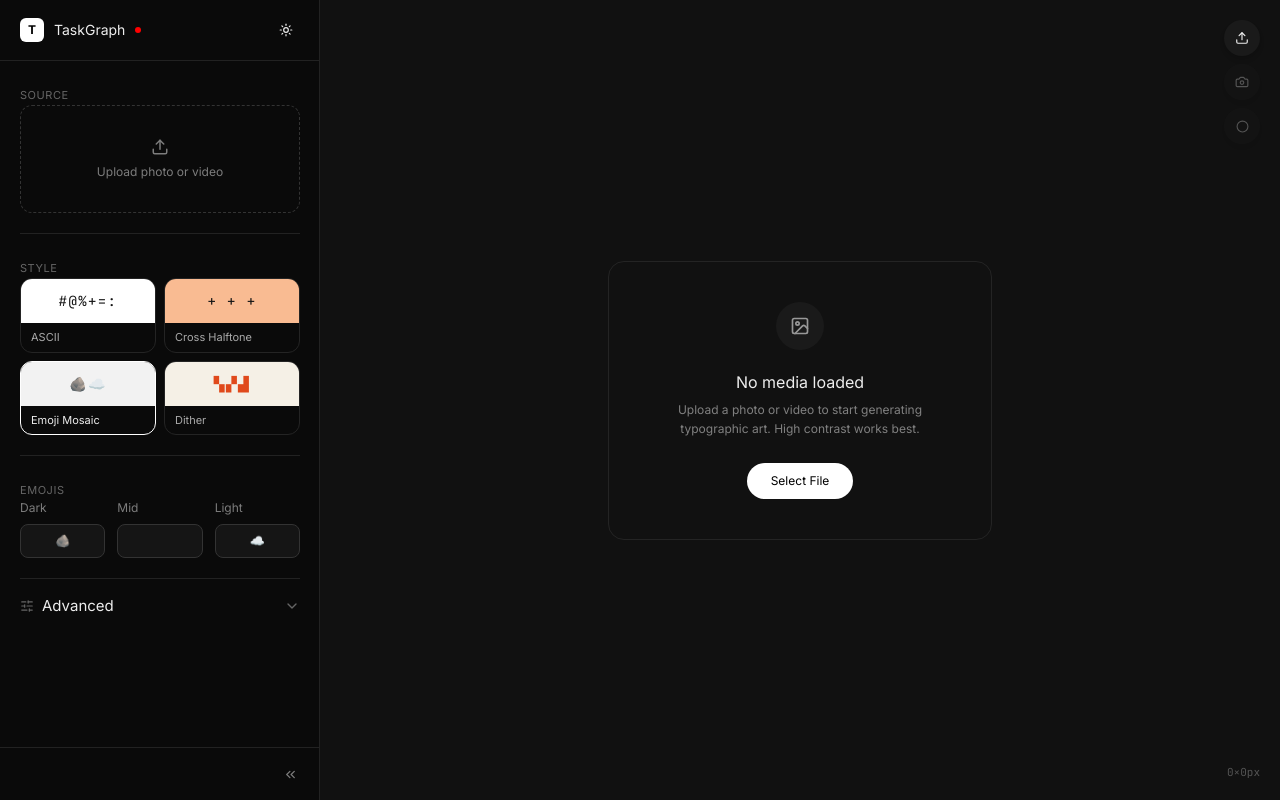
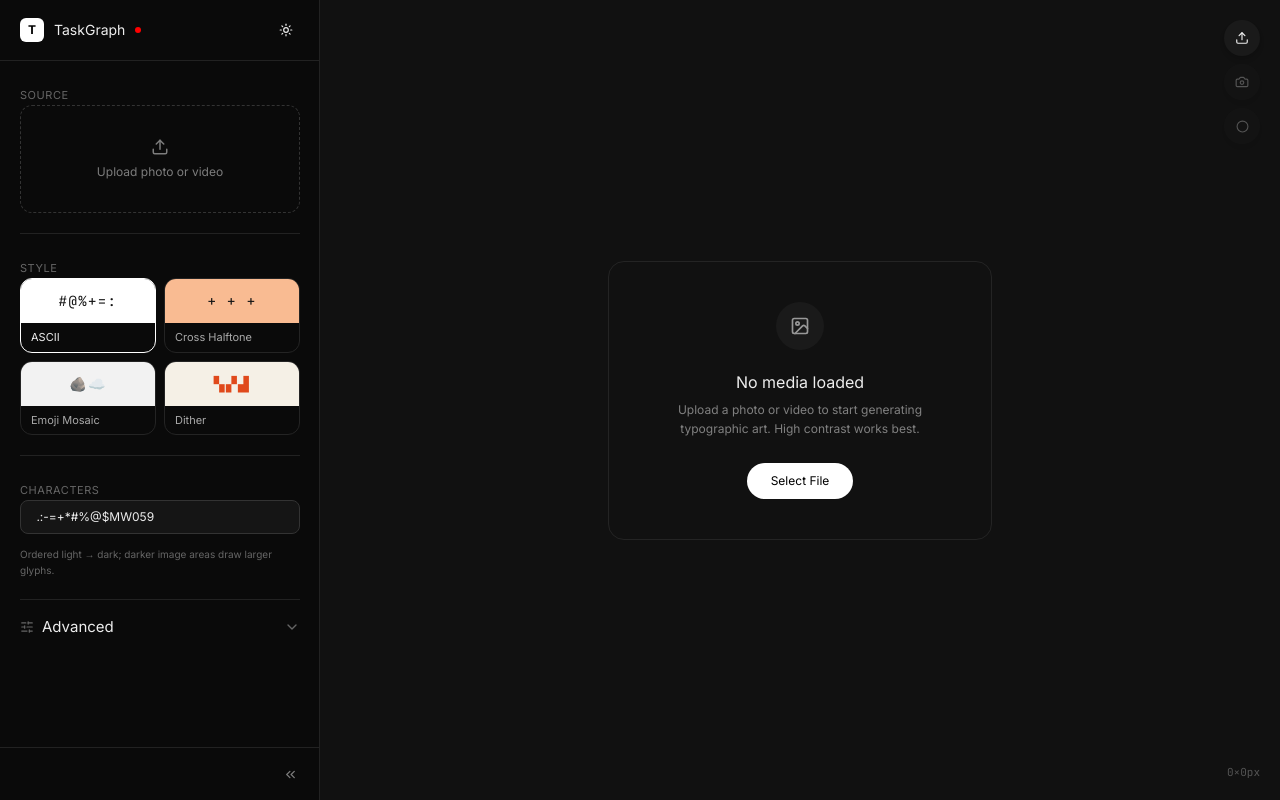
Before and after one commit to sayhitoyutonghu/emoji-art-generator, a React (Vite) app: page / in a window 1280 px wide. Built offline with nearby package versions, Linux system fonts and the light colour scheme.

Commit message:
Make ASCII the default preset on load
Default config now loads the ASCII charset look (monochrome ink on
white, density 100, ASCII ramp) with the ASCII card active on open,
keeping the user's 4000px width.

```diff
--- a/src/App.tsx
+++ b/src/App.tsx
@@ -243,7 +243,7 @@ export default function App() {
   // UI Layout State
   const [openSections, setOpenSections] = useState<Set<string>>(new Set(['canvas']));
   const [sidebarCollapsed, setSidebarCollapsed] = useState(false);
-  const [activePreset, setActivePreset] = useState<string | null>('emoji');
+  const [activePreset, setActivePreset] = useState<string | null>('ascii');
   const [showAdvanced, setShowAdvanced] = useState(false);
   const [canvasDims, setCanvasDims] = useState({ width: 0, height: 0 });
 
@@ -283,8 +283,8 @@ export default function App() {
   };
 
   const [config, setConfig] = useState<Config>({
-    charset: DEFAULT_CHARSET,
-    density: 140,
+    charset: ' .:-=+*#%@$MW059',
+    density: 100,
     fontSize: 100,
     canvasWidth: 4000,
     aspectRatio: 'source',
@@ -292,8 +292,8 @@ export default function App() {
     cross: false,
     showVideo: false,
     videoDim: 0.9,
-    colorMode: 'original',
-    monochromeColor: '#000000',
+    colorMode: 'monochrome',
+    monochromeColor: '#141414',
     sweepColor1: '#22C55E',
     sweepColor2: '#EF4444',
     sweepColor3: '#3B82F6',
@@ -302,7 +302,7 @@ export default function App() {
     contrast: 1.3,
     brightness: 1.0,
     customWords: "✅ 🔘 📝 ⏳ TODO DONE TASK",
-    charMode: 'emojis',
+    charMode: 'charset',
     emojiDark: '🪨',
     emojiMid: '',
     emojiLight: '☁️',
```
